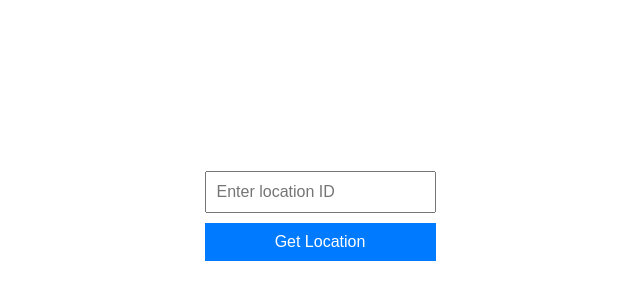
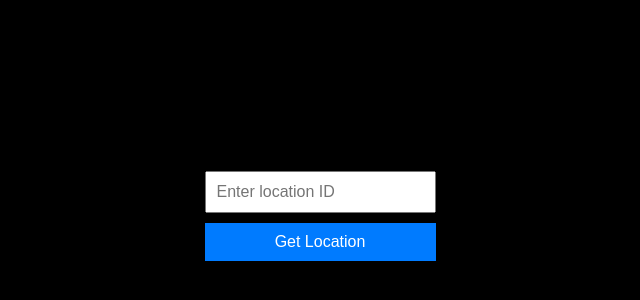
Before and after one commit to Iriarte-star/rick-and-morty, a React (Vite) app: page / in a window 1280 px wide. Shown: the part 174-474 px from the top of the page, without its empty margins (320-960 px from the left). Built offline with nearby package versions, Linux system fonts and the light colour scheme.

Commit message:
Update index.css

```diff
--- a/src/index.css
+++ b/src/index.css
@@ -1,5 +1,5 @@
 :root {
   font-family: Inter, system-ui, Avenir, Helvetica, Arial, sans-serif;
   color: #f9f9f9;
-  background-image: url(public/Rick y Morty - Desktop version.png);
+  background: black;
 }
```
